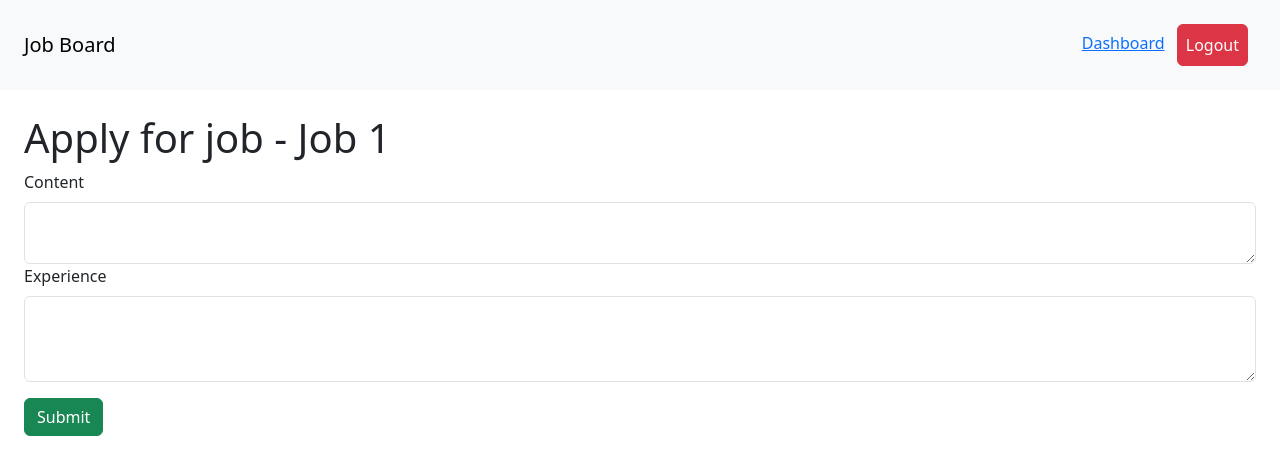
After one commit to rodrigo00mp/django-vue-job-board, a Django app: page /jobs/apply_for_job/1/ in a window 1280 px wide. The commit adds this page. Shown: the top 475 px of the page. Run offline with Django 5.2, Linux system fonts and the light colour scheme; a user stored in the database is signed in; data comes from the database, SQL or seed files in the repository; both versions use the stored data as it was after the commit.

Commit message:
Created functionality to apply for a job and view applications in dashboard

```diff
--- a/job_board/job/admin.py
+++ b/job_board/job/admin.py
@@ -1,6 +1,7 @@
 from django.contrib import admin
 
 # Register your models here.
-from .models import Job
+from .models import Job, Application
 
 admin.site.register(Job)
+admin.site.register(Application)
--- a/job_board/job/forms.py
+++ b/job_board/job/forms.py
@@ -1,8 +1,13 @@
 from django import forms
 
-from .models import Job
+from .models import Job, Application
 
 class AddJobForm(forms.ModelForm):
   class Meta:
     model = Job
     fields = ['title', 'short_description', 'long_description']
+
+class ApplicationForm(forms.ModelForm):
+  class Meta:
+    model=Application
+    fields = ['content', 'experience']
--- a/job_board/job/models.py
+++ b/job_board/job/models.py
@@ -14,3 +14,11 @@ class Job(models.Model):
 
   def __str__(self):
     return self.title
+
+class Application(models.Model):
+  job=models.ForeignKey(Job, related_name='applications', on_delete=models.CASCADE)
+  content = models.TextField()
+  experience = models.TextField()
+
+  created_by = models.ForeignKey(User, related_name='applications', on_delete=models.CASCADE)
+  created_at = models.DateTimeField(auto_now_add=True)
--- /dev/null
+++ b/job_board/job/templates/job/apply_for_job.html
@@ -0,0 +1,37 @@
+{%extends 'core/base.html'%}
+
+{%block content%}
+<h1 class="title">Apply for job - {{job.title}} </h1>
+<form action="" method='post'>
+  {%csrf_token%}
+
+  {%if form.errors%}
+    {%for error in form.errors%}
+    <div class="notification">
+      {{error}}
+    </div>
+    {%endfor%}
+  {%endif%}
+
+  <div class="field">
+    <label class='form-label' for="">Content</label>
+    <div class="control">
+      <textarea class="form-control"  name="content" id="id_content"></textarea>
+    </div>
+  </div>
+
+  <div class="field">
+    <label class='form-label' for="">Experience</label>
+    <div class="control">
+      <textarea class="form-control" rows="3"  name="experience" id="id_experience"></textarea>
+    </div>
+  </div>
+
+
+  <div class="field mt-3">
+    <div class="form_control">
+      <button class="btn btn-success">Submit</button>
+    </div>
+  </div>
+</form>
+{%endblock%}
--- a/job_board/job/templates/job/job_detail.html
+++ b/job_board/job/templates/job/job_detail.html
@@ -7,4 +7,6 @@
   <p class="fs-4">{{job.short_description}}</p>
 
   <p class="">{{job.long_description}}</p>
+
+  <a href="{%url 'apply_for_job' job.id%}" class="btn btn-success">Apply for job</a>
 {%endblock%}
--- a/job_board/job/urls.py
+++ b/job_board/job/urls.py
@@ -1,8 +1,9 @@
 from django.urls import path, include
 
-from .views import add_job, job_detail
+from .views import add_job, job_detail, apply_for_job
 
 urlpatterns = [
      path('add/', add_job, name='add_job'),
-     path('<int:job_id>/', job_detail, name="job_detail")
+     path('<int:job_id>/', job_detail, name="job_detail"),
+     path('apply_for_job/<int:job_id>/', apply_for_job, name="apply_for_job")
 ]
--- a/job_board/job/views.py
+++ b/job_board/job/views.py
@@ -1,13 +1,35 @@
 from django.shortcuts import render, redirect
 from django.contrib.auth.decorators import login_required
 from .models import Job
-from .forms import AddJobForm
+from .forms import AddJobForm, ApplicationForm
 
 # Create your views here.
 def job_detail(request, job_id):
   job = Job.objects.get(pk=job_id)
 
   return render(request, 'job/job_detail.html', {
+    'job': job
+  })
+
+@login_required
+def apply_for_job(request, job_id):
+  job=Job.objects.get(pk=job_id)
+
+  if request.method == 'POST':
+    form = ApplicationForm(request.POST)
+
+    if form.is_valid():
+      application = form.save(commit=False)
+      application.job = job
+      application.created_by = request.user
+
+      application.save()
+      return redirect('dashboard')
+  else:
+    form = ApplicationForm
+
+  return render(request, 'job/apply_for_job.html', {
+    'form':form,
     'job': job
   })
 
--- a/job_board/userprofile/urls.py
+++ b/job_board/userprofile/urls.py
@@ -1,7 +1,8 @@
 from django.urls import path, include
 
-from .views import dashboard
+from .views import dashboard, view_application
 
 urlpatterns = [
-     path('', dashboard, name="dashboard")
+     path('', dashboard, name="dashboard"),
+     path('view_application/<int:application_id>/', view_application, name="view_application")
 ]
```
Also changed, not shown: job_board/userprofile/templates/userprofile/dashboard.html (+9 -1 lines), job_board/userprofile/templates/userprofile/view_application.html (added, +12 -0 lines), job_board/userprofile/views.py (+9 -0 lines), job_board/db.sqlite3, job_board/job/migrations/0003_application.py (added).
